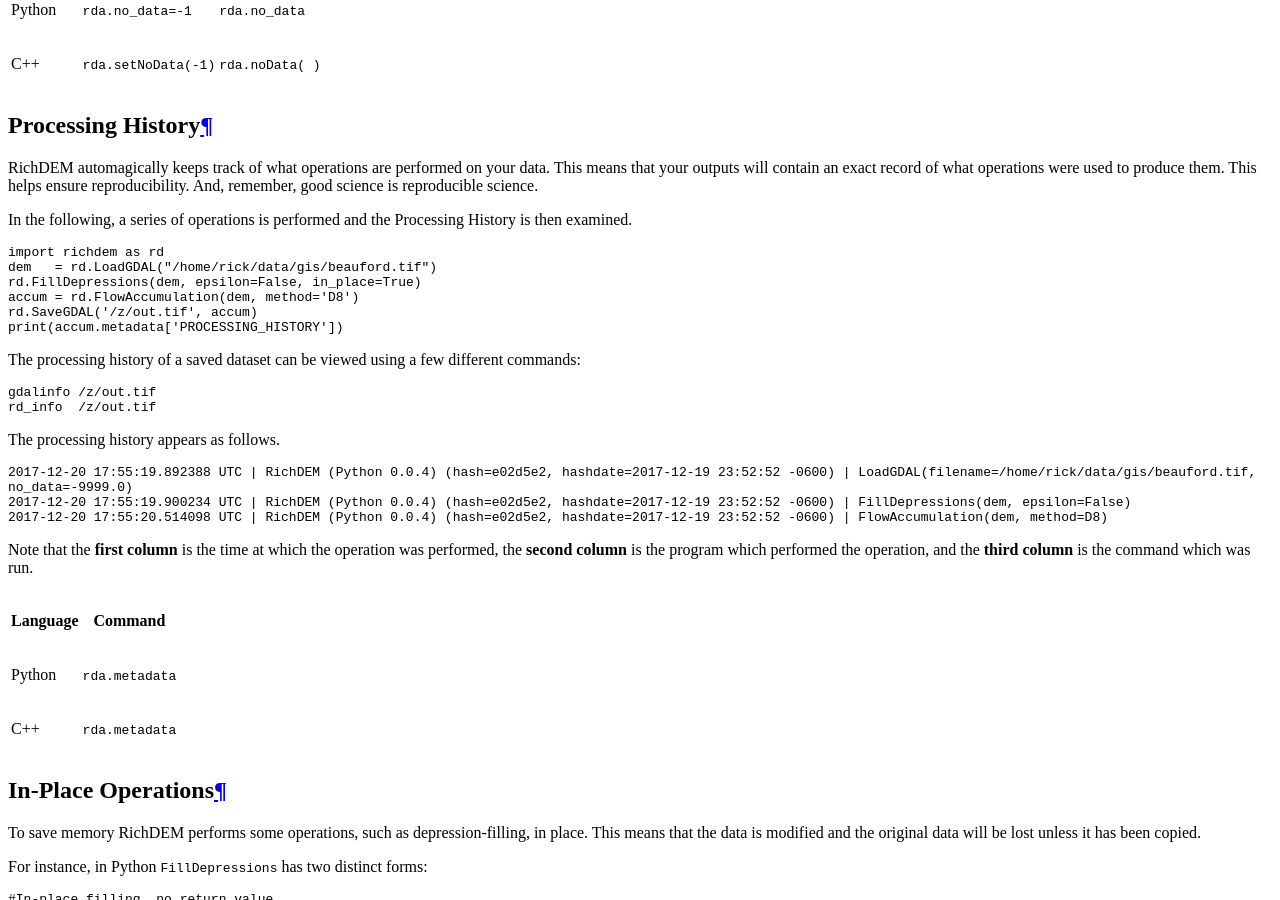
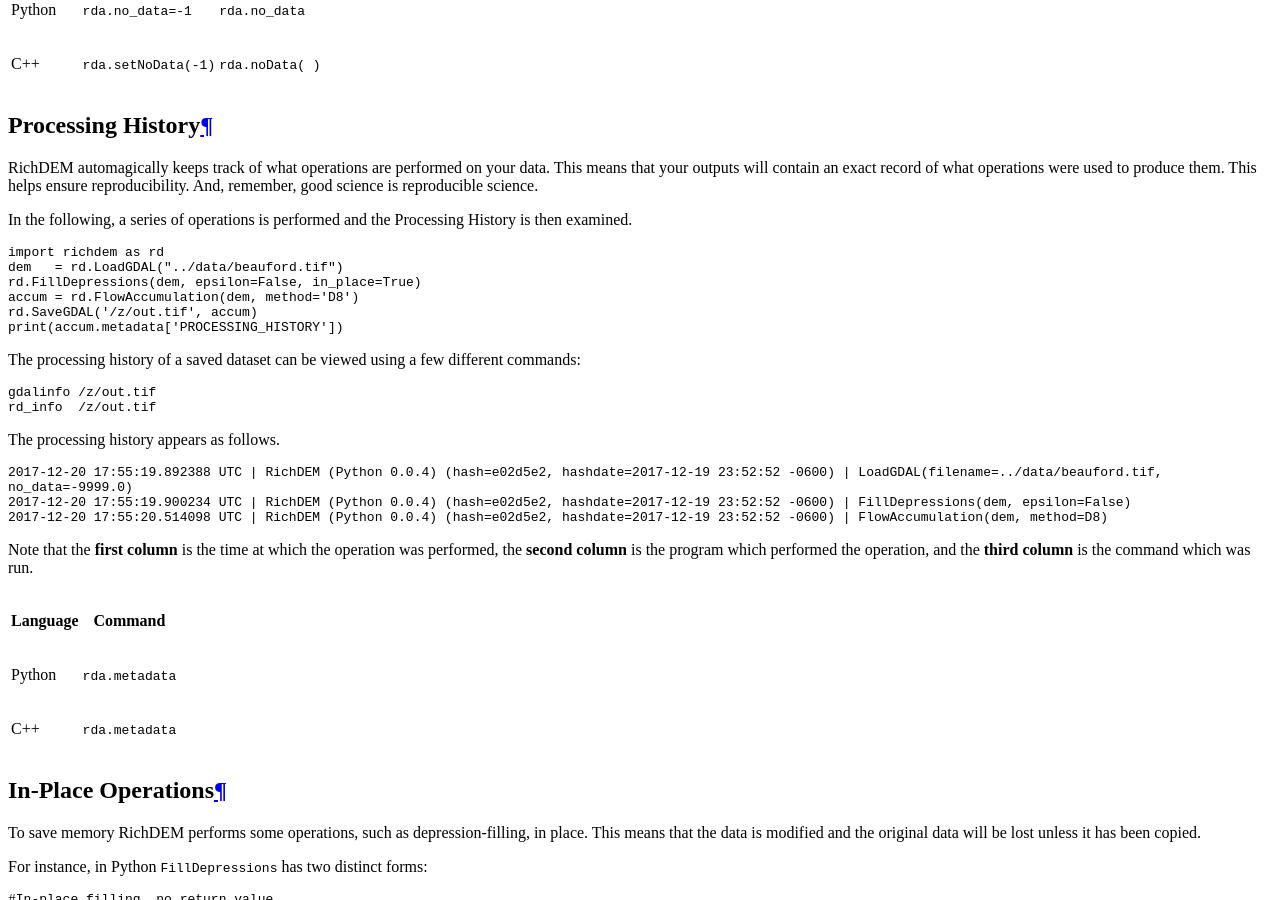
Before and after one commit to r-barnes/richdem, a Sphinx documentation site: the page built from docs/concepts.rst, in a window 1280 px wide and 900 px high, scrolled down 2093 px. Built offline with Sphinx 7.4.7 and the Read the Docs theme 2.0.0, drawn with Linux system fonts in a browser that asks for light colours.

Commit message:
Use beauford zip data for figure generation

```diff
--- a/docs/concepts.rst
+++ b/docs/concepts.rst
@@ -116,7 +116,7 @@ is then examined.
 .. code-block:: python
 
     import richdem as rd
-    dem   = rd.LoadGDAL("/home/rick/data/gis/beauford.tif")
+    dem   = rd.LoadGDAL("../data/beauford.tif")
     rd.FillDepressions(dem, epsilon=False, in_place=True)
     accum = rd.FlowAccumulation(dem, method='D8')
     rd.SaveGDAL('/z/out.tif', accum)
@@ -134,7 +134,7 @@ The processing history appears as follows.
 
 .. code-block:: text
 
-    2017-12-20 17:55:19.892388 UTC | RichDEM (Python 0.0.4) (hash=e02d5e2, hashdate=2017-12-19 23:52:52 -0600) | LoadGDAL(filename=/home/rick/data/gis/beauford.tif, no_data=-9999.0)
+    2017-12-20 17:55:19.892388 UTC | RichDEM (Python 0.0.4) (hash=e02d5e2, hashdate=2017-12-19 23:52:52 -0600) | LoadGDAL(filename=../data/beauford.tif, no_data=-9999.0)
     2017-12-20 17:55:19.900234 UTC | RichDEM (Python 0.0.4) (hash=e02d5e2, hashdate=2017-12-19 23:52:52 -0600) | FillDepressions(dem, epsilon=False)
     2017-12-20 17:55:20.514098 UTC | RichDEM (Python 0.0.4) (hash=e02d5e2, hashdate=2017-12-19 23:52:52 -0600) | FlowAccumulation(dem, method=D8)
 
--- a/docs/conf.py
+++ b/docs/conf.py
@@ -17,11 +17,18 @@ import sys
 import os
 import shlex
 import subprocess
+import zipfile
 
 # If extensions (or modules to document with autodoc) are in another directory,
 # add these directories to sys.path here. If the directory is relative to the
 # documentation root, use os.path.abspath to make it absolute, like shown here.
 sys.path.insert(0, os.path.abspath('../wrappers/pyrichdem/'))
+
+if not os.path.exists('../data/beauford.tif'):
+  print('Extracting Beauford data for figure generation...')
+  zip_ref = zipfile.ZipFile('../data/beauford.zip', 'r')
+  zip_ref.extractall('../data/')
+  zip_ref.close()
 
 # -- General configuration ------------------------------------------------
 
--- a/docs/depression_filling.rst
+++ b/docs/depression_filling.rst
@@ -27,7 +27,7 @@ For reference, the original DEM appears as follows:
     :context: reset
 
     import richdem as rd
-    beau           = rd.LoadGDAL("/home/rick/data/gis/beauford.tif")
+    beau           = rd.LoadGDAL("../data/beauford.tif")
     beaufig        = rd.rdShow(beau, ignore_colours=[0], axes=False, cmap='jet', figsize=(8,5.5))
 
 
--- a/docs/example_dems.rst
+++ b/docs/example_dems.rst
@@ -8,5 +8,5 @@ Beauford Watershed, Minnesota, USA is frqeuently used as an example dataset.
     :include-source:
 
     import richdem as rd
-    beau    = rd.LoadGDAL("/home/rick/data/gis/beauford.tif")
+    beau    = rd.LoadGDAL("../data/beauford.tif")
     rd.rdShow(beau, ignore_colours=[0], axes=False, cmap='jet', figsize=(8,5.5))
--- a/docs/flow_metrics.rst
+++ b/docs/flow_metrics.rst
@@ -70,7 +70,7 @@ This is a convergent flow method.
     :context: reset
 
     import richdem as rd
-    dem = rd.LoadGDAL("/home/rick/data/gis/beauford.tif")
+    dem = rd.LoadGDAL("../data/beauford.tif")
     rd.FillDepressions(dem, epsilon=True, in_place=True)
     accum_d8 = rd.FlowAccumulation(dem, method='D8')
     rd.rdShow(accum_d8, zxmin=450, zxmax=550, zymin=550, zymax=450, figsize=(8,5.5), axes=False)
```
